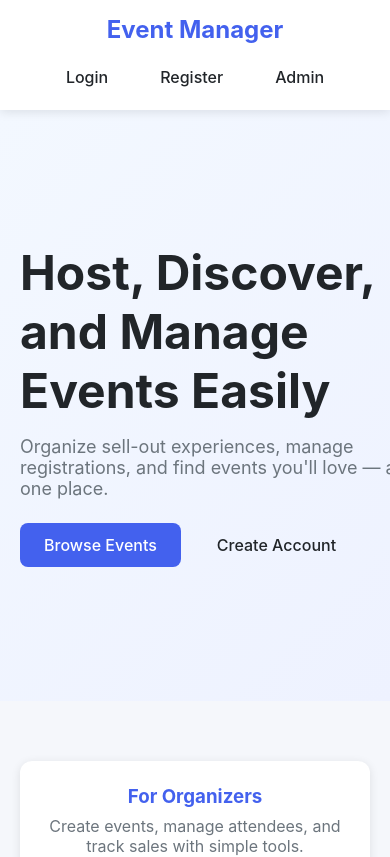
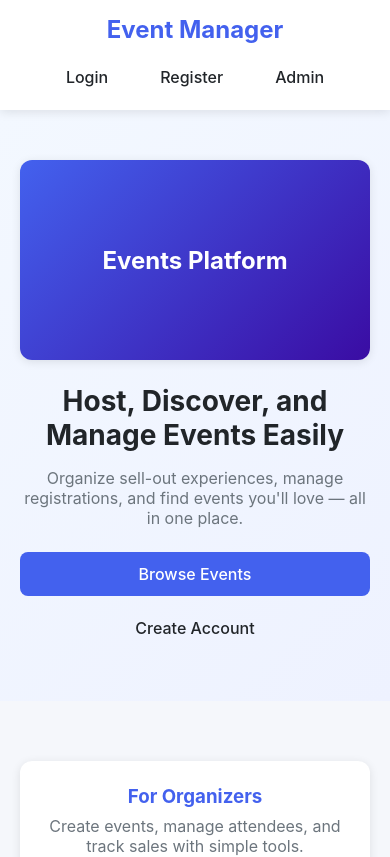
Before and after one commit to Hadi20Diab/event-management-platform-frontend, a Next.js app: page / in a window 390 px wide. Shown: the top 857 px of the page. Built offline with nearby package versions, Linux system fonts and the light colour scheme.

Commit message:
feat: add responsive adjustments for hero section on landing page

```diff
--- a/src/app/page.css
+++ b/src/app/page.css
@@ -122,6 +122,64 @@
     justify-content: center;
     color: white;
     font-weight: 700;
+}
+
+/* Responsive hero adjustments */
+@media (max-width: 900px) {
+    .hero-content {
+        flex-direction: column-reverse;
+        align-items: center;
+        gap: 24px;
+        padding: 0 20px;
+    }
+
+    .hero-visual {
+        width: 320px;
+        height: 220px;
+    }
+
+    .hero-text h1 {
+        font-size: 36px;
+        text-align: center;
+    }
+
+    .hero-text p {
+        text-align: center;
+    }
+
+    .hero-ctas {
+        justify-content: center;
+    }
+}
+
+@media (max-width: 480px) {
+    .hero-visual {
+        width: 100%;
+        height: 200px;
+        border-radius: 12px;
+    }
+
+    .hero-text h1 {
+        font-size: 28px;
+    }
+
+    .hero-text p {
+        font-size: 16px;
+    }
+
+    .hero-ctas {
+        flex-direction: column;
+        gap: 10px;
+        width: 100%;
+    }
+
+    .hero-ctas .btn {
+        width: 100%;
+    }
+
+    .landing-hero {
+        padding: 40px 0;
+    }
 }
 
 .features {
```
